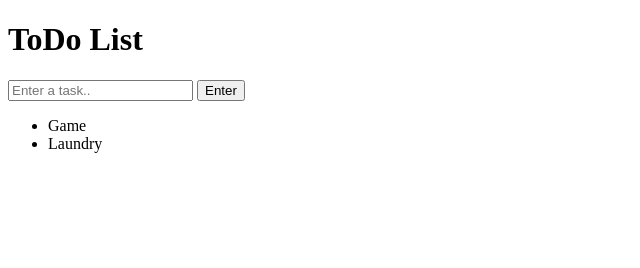
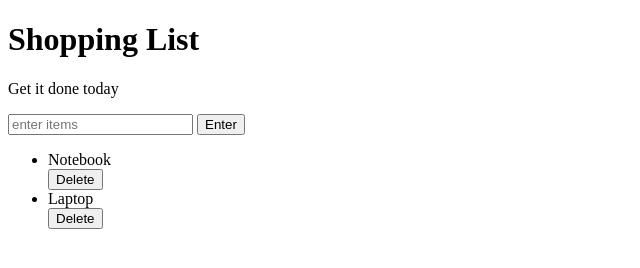
Before and after one commit to O-Tobi/ToDo, a plain HTML site: page index.html in a window 1280 px wide. Shown: the whole page, without its empty margins (0-640 px from the left). Drawn offline with Linux system fonts and the light colour scheme.

Commit message:
index.html

```diff
--- a/index.html
+++ b/index.html
@@ -1,21 +1,26 @@
 <!DOCTYPE html>
-<html lang="en">
+<html>
 <head>
-    <meta charset="UTF-8">
-    <meta name="viewport" content="width=device-width, initial-scale=1.0">
-    <title>Document</title>
+	<title>Javascript + DOM</title>
+	<link rel="stylesheet" type="text/css" href="style.css">
 </head>
 <body>
-   <h1>ToDo List</h1>
+	<h1 class="coolTitle">Shopping List</h1>
+	<p id="first">Get it done today</p>
+	<input id="userinput" type="text" placeholder="enter items">
+	<button id="enter">Enter</button>
+	<ul id="listContainer">
+		<div class="wrapper">
+			<li class="list-item">Notebook</li>
+			<button class="del-btn">Delete</button>
+		</div>
 
-   <input type="text" name="todoInput" id="todoInput" placeholder="Enter a task.."/>
-   <button id="enter" type="submit">Enter</button>
+		<div class="wrapper">
+			<li class="list-item">Laptop</li>
+			<button class="del-btn">Delete</button>
+		</div>
 
-   <ul>
-    <li>Game</li>
-    <li>Laundry</li>
-   </ul>
-
-    <script src="script.js"></script>
+	</ul>
+	<script type="text/javascript" src="script.js"></script>
 </body>
 </html>
```
